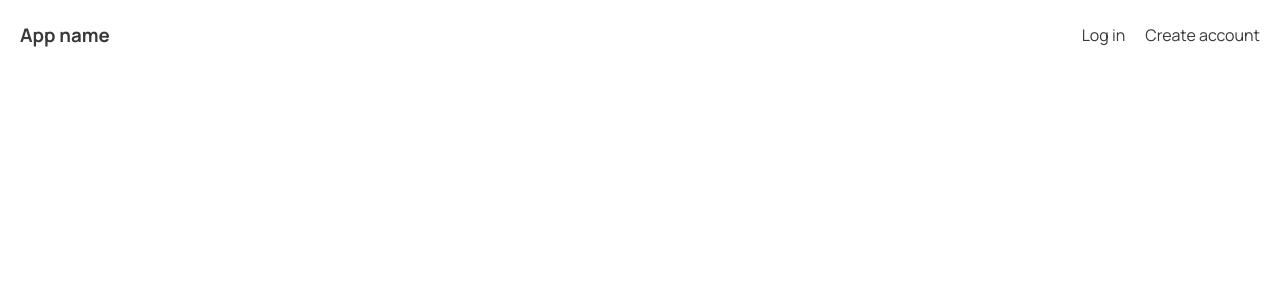
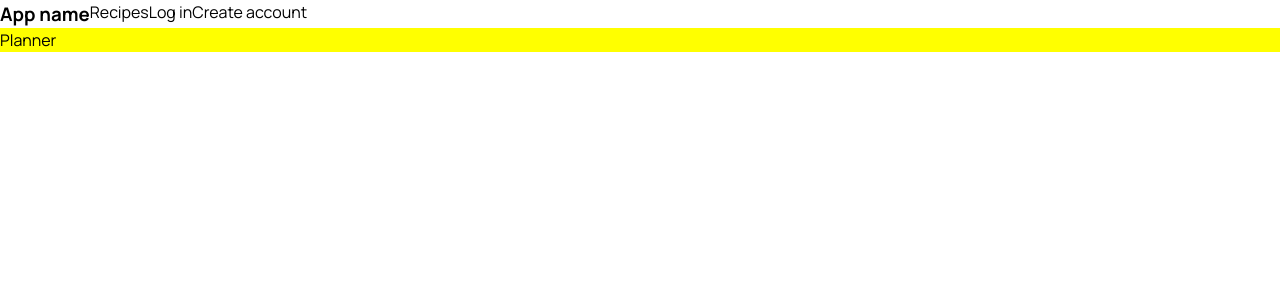
Before and after one commit to Anstetten/Pineapplanner2-Client, a React (Create React App) app: page /planner in a window 1280 px wide. Shown: the top 300 px of the page. Built offline with nearby package versions, Linux system fonts and the light colour scheme; no server answers.

Commit message:
Login/Signup function implemented + Creation of planner and recipes pagecomponents and hooking them up + veryfing connection with backend

```diff
--- a/src/App.jsx
+++ b/src/App.jsx
@@ -6,17 +6,23 @@ import Signin from "./pages/Signin";
 import Signup from "./pages/Signup";
 import ProtectedRoute from "./components/ProtectedRoute";
 import Profile from "./pages/Profile";
+import Recipes from "./components/Recipes/Recipes";
+import Planner from "./components/Planner/Planner";
 
 function App() {
   return (
     <div className="App">
       <NavMain />
+      <div className="pageBody">
       <Switch>
         <Route exact path="/" component={Home} />
         <Route exact path="/signin" component={Signin} />
         <Route exact path="/signup" component={Signup} />
+        <Route exact path="/recipes" component={Recipes} />
+        <Route exact path="/planner" component={Planner} />
         <ProtectedRoute exact path="/profile" component={Profile} />
       </Switch>
+      </div>
     </div>
   );
 }
--- /dev/null
+++ b/src/components/NavMain.css
@@ -0,0 +1,9 @@
+.NavMain{
+width: 100%;
+ display: flex;
+ justify-content: flex-start;
+}
+
+.nav-list{
+    display: flex;
+}
--- a/src/components/NavMain.jsx
+++ b/src/components/NavMain.jsx
@@ -3,7 +3,7 @@ import { NavLink } from "react-router-dom";
 import { withUser } from "../components/Auth/withUser";
 import apiHandler from "../api/apiHandler";
 
-import "../styles/NavMain.css";
+import "./NavMain.css";
 
 const NavMain = (props) => {
   const { context } = props;
@@ -25,8 +25,14 @@ const NavMain = (props) => {
         <h3 className="logo">App name</h3>
       </NavLink>
       <ul className="nav-list">
+          <li>
+            <NavLink to="/recipes">Recipes</NavLink>
+          </li>
         {context.isLoggedIn && (
           <React.Fragment>
+              <li>
+            <NavLink to="/planner">Meal Planner</NavLink>
+            </li>
             <li>
               <NavLink to="/profile">
                 {context.user && context.user.email}
--- /dev/null
+++ b/src/components/Planner/Planner.css
@@ -0,0 +1,3 @@
+.plannerWrapper{
+    background-color: yellow;
+}
--- /dev/null
+++ b/src/components/Planner/Planner.jsx
@@ -0,0 +1,14 @@
+import React, { Component } from 'react'
+import "./Planner.css"
+
+export class Planner extends Component {
+    render() {
+        return (
+            <div className='plannerWrapper'>
+               Planner
+            </div>
+        )
+    }
+}
+
+export default Planner
--- /dev/null
+++ b/src/components/Recipes/Recipes.css
@@ -0,0 +1,3 @@
+.recipesPageWrapper{
+    background-color: brown;
+}
--- /dev/null
+++ b/src/components/Recipes/Recipes.jsx
@@ -0,0 +1,14 @@
+import React, { Component } from 'react'
+import "./Recipes.css";
+
+export class Recipes extends Component {
+    render() {
+        return (
+            <div className='recipesPageWrapper'>
+                RECIPES
+            </div>
+        )
+    }
+}
+
+export default Recipes
--- a/src/styles/NavMain.css
+++ /dev/null
@@ -1,17 +0,0 @@
-.NavMain {
-  background-color: transparent;
-  color: rgb(57, 57, 57);
-  display: flex;
-  align-items: center;
-  padding: 20px;
-  height: 70px;
-}
-
-.NavMain .nav-list {
-  margin-left: auto;
-  display: flex;
-}
-
-.NavMain .nav-list li:not(:last-child) {
-  margin-right: 20px;
-}
```
